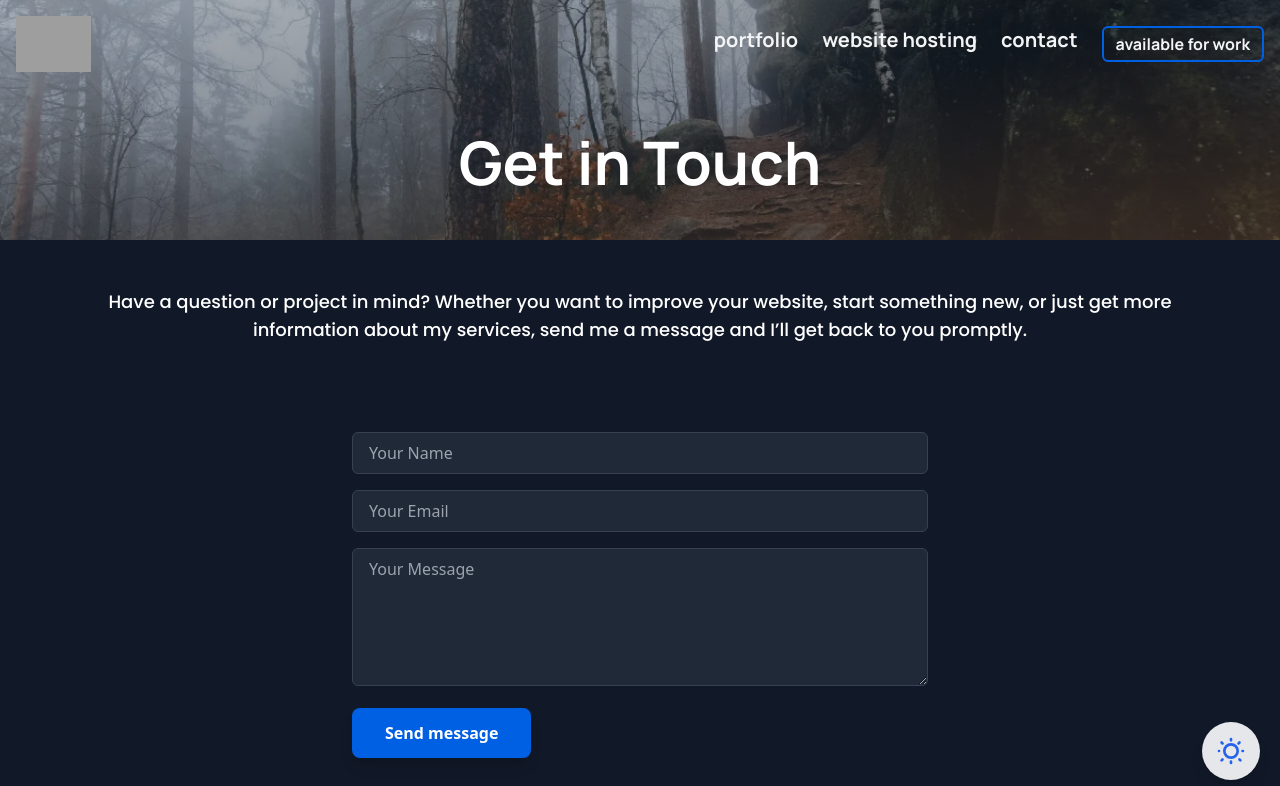
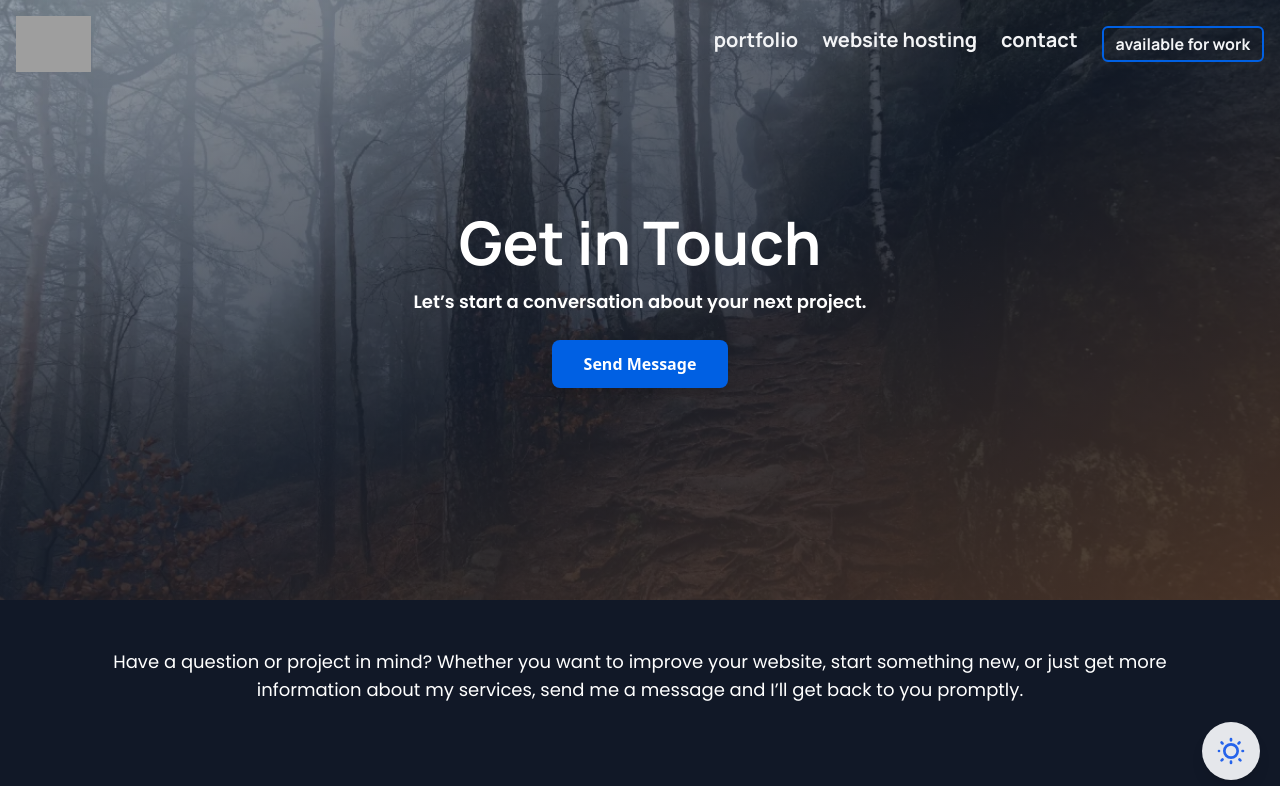
Before and after one commit to kevinjamiesondev/personal-website, a React (Vite) app: page /contact in a window 1280 px wide. Shown: the top 786 px of the page. Built offline with nearby package versions, Linux system fonts and the light colour scheme; grey boxes are pictures that could not be loaded.

Commit message:
Styling fixes for page headers

```diff
--- a/src/pages/BusinessHosting.jsx
+++ b/src/pages/BusinessHosting.jsx
@@ -26,7 +26,13 @@ export default function BusinessHosting() {
 
       {/* Hosting Hero */}
       <section
-        className="relative w-full h-[50vh] md:h-[70vh] lg:h-[80vh] bg-gray-100 dark:bg-gray-900 bg-cover bg-center md:bg-fixed sm:bg-scroll overflow-hidden flex items-center justify-center"
+        className="relative w-full
+             h-[80svh] sm:h-[70vh] md:h-[60vh] lg:h-[75vh]
+             bg-gray-100 dark:bg-gray-900
+             bg-cover bg-center
+             md:bg-fixed bg-scroll
+             overflow-hidden
+             flex items-center justify-center"
         style={{
           backgroundImage: "url('/images/hosting_hero-bg.webp')",
         }}
@@ -36,7 +42,7 @@ export default function BusinessHosting() {
 
         {/* Content */}
         <div className="relative z-10 flex flex-col items-center justify-center h-full text-center px-6 md:px-12">
-          <h1 className="text-3xl md:text-4xl lg:text-5xl font-heading font-bold mb-4 text-gray-900 dark:text-white">
+          <h1 className="relative z-10 mb-6 md:mb-4 text-3xl md:text-6xl font-heading font-bold text-gray-900 dark:text-white">
             Managed WordPress Hosting
           </h1>
 
@@ -86,7 +92,7 @@ export default function BusinessHosting() {
             {/* Right Column - Features + Price */}
             <div className="bg-white dark:bg-gray-800 p-8 rounded-lg shadow text-center border border-gray-200 dark:border-gray-700">
               <h3 className="text-3xl font-semibold mb-4 text-gray-900 dark:text-white">
-                $99 / mo
+                $99 / per month
               </h3>
               <ul className="text-left mb-6 space-y-2 text-gray-800 dark:text-gray-200">
                 <li>
--- a/src/pages/ContactMe.jsx
+++ b/src/pages/ContactMe.jsx
@@ -21,26 +21,45 @@ export default function ContactMe() {
 
       <Header />
 
-      {/* Top Background Image with Page Title */}
+      {/* Contact Hero */}
       <section
-        className="relative w-full h-[30vh] bg-gray-100 dark:bg-gray-900 bg-cover bg-center overflow-hidden flex items-end justify-center"
+        className="relative w-full
+             h-[80svh] sm:h-[70vh] md:h-[60vh] lg:h-[75vh]
+             bg-gray-100 dark:bg-gray-900
+             bg-cover bg-center
+             md:bg-fixed bg-scroll
+             overflow-hidden
+             flex items-center justify-center"
         style={{
           backgroundImage: "url('/images/contact_hero-bg.webp')",
         }}
       >
         {/* Gradient Overlay */}
-        <div className="absolute inset-0 bg-gradient-to-br from-gray-100/30 via-gray-100/50 to-[#4E3629]/60 dark:from-gray-900/30 dark:via-gray-900/50 dark:to-[#4E3629]/60"></div>
+        <div className="absolute inset-0 bg-gradient-to-br from-gray-100/40 via-gray-100/80 to-[#4E3629]/90 dark:from-gray-900/40 dark:via-gray-900/80 dark:to-[#4E3629]/90"></div>
 
-        {/* Title Only */}
-        <h1 className="relative z-10 mb-6 md:mb-12 text-3xl md:text-6xl font-heading font-bold text-gray-900 dark:text-white">
-          Get in Touch
-        </h1>
+        {/* Content */}
+        <div className="relative z-10 flex flex-col items-center justify-center h-full text-center px-6 md:px-12">
+          <h1 className="relative z-10 mb-6 md:mb-4 text-3xl md:text-6xl font-heading font-bold text-gray-900 dark:text-white">
+            Get in Touch
+          </h1>
+
+          <p className="text-base md:text-md lg:text-lg font-body font-semibold mb-6 max-w-2xl text-gray-800 dark:text-white">
+            Let’s start a conversation about your next project.
+          </p>
+
+          <a
+            href="#contact"
+            className="bg-[#0060e3] text-white font-semibold px-8 py-3 rounded-lg shadow-lg hover:bg-blue-800 transition transform duration-200"
+          >
+            Send Message
+          </a>
+        </div>
       </section>
 
       {/* Main Content Section */}
       <section className="bg-gray-100 dark:bg-gray-900 text-gray-900 dark:text-gray-100 py-12 px-6 md:px-12">
         <div className="max-w-6xl mx-auto text-center mb-6">
-          <p className="text-base md:text-lg font-body font-medium text-gray-800 dark:text-white">
+          <p className="text-base md:text-lg font-body text-gray-800 dark:text-white">
             Have a question or project in mind? Whether you want to improve your
             website, start something new, or just get more information about my
             services, send me a message and I’ll get back to you promptly.
--- a/src/pages/Portfolio.jsx
+++ b/src/pages/Portfolio.jsx
@@ -335,7 +335,7 @@ export default function Portfolio() {
       <section id="portfolio" className="py-12 bg-gray-100 dark:bg-gray-900">
         <div className="max-w-7xl mx-auto px-4">
           <div className="overflow-hidden min-h-[6rem] flex flex-col items-center mb-10 mt-20 text-center">
-            <h1 className="text-4xl md:text-5xl font-heading font-bold text-gray-900 dark:text-white text-center">
+            <h1 className="relative z-10 mb-6 md:mb-4 text-3xl md:text-6xl font-heading font-bold text-gray-900 dark:text-white">
               Featured Work
             </h1>
             <p className="text-xl mt-4 font-body text-gray-700 dark:text-gray-300">
```
